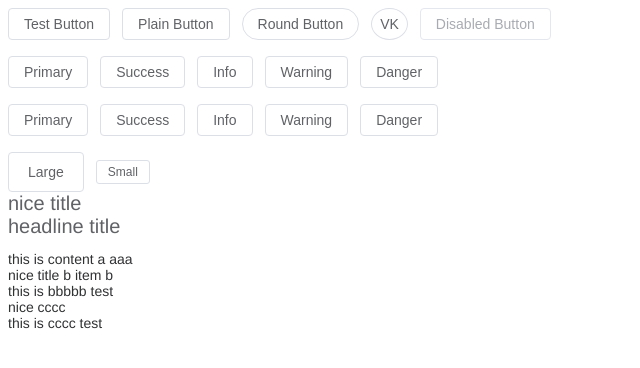
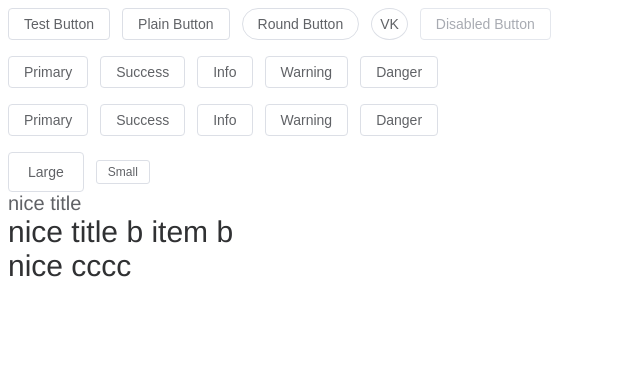
Before and after one commit to xyyojl/demo, a Vue app in the folder v-element/: page / in a window 1280 px wide. Shown: the top 368 px of the page, without its empty margins (0-640 px from the left). Built offline with nearby package versions, Linux system fonts and the light colour scheme; the HTML template or start-up script is replaced by a standard one.

Commit message:
Collapse 组件编码第二部分

```diff
--- a/v-element/src/components/Collapse/Collapse.vue
+++ b/v-element/src/components/Collapse/Collapse.vue
@@ -7,9 +7,28 @@
 </template>
 
 <script setup lang="ts">
+import { ref, provide } from 'vue';
+import type { NameType } from './types';
+import { collapseContextKey } from './types';
+
 defineOptions({
   name: 'VkCollapse'
-})
+});
+const activeNames = ref<NameType[]>([]);
+const handleItemClick = (item: NameType) => {
+  const index = activeNames.value.indexOf(item);
+  if (index > -1) {
+    // 存在，删除数组对应的一项
+    activeNames.value.splice(index, 1);
+  } else {
+    // 不存在，插入对应的 name
+    activeNames.value.push(item);
+  }
+};
+provide(collapseContextKey, {
+  activeNames,
+  handleItemClick
+});
 </script>
 
 <style scoped>
--- a/v-element/src/components/Collapse/CollapseItem.vue
+++ b/v-element/src/components/Collapse/CollapseItem.vue
@@ -5,23 +5,33 @@
       'is-disabled': disabled
     }"
   >
-    <div class="vk-collapse-item__header" :id="`item-header-${name}`">
+    <div class="vk-collapse-item__header" :id="`item-header-${name}`" @click="handleClick">
       <slot name="title">{{ title }}</slot>
     </div>
-    <div class="vk-collapse-item__content" :id="`item-content-${name}`">
+    <div class="vk-collapse-item__content" :id="`item-content-${name}`" v-show="isActive">
       <slot />
     </div>
   </div>
 </template>
 
 <script setup lang="ts">
+import { computed, inject } from 'vue';
+import { collapseContextKey } from './types';
 import type { CollapseItemProps } from './types';
 defineOptions({
   name: 'vkCollapseItem'
 });
-defineProps<CollapseItemProps>();
+const props = defineProps<CollapseItemProps>();
+const collapseContext = inject(collapseContextKey);
+const isActive = computed(() => collapseContext?.activeNames.value.includes(props.name));
+const handleClick = () => {
+  if (props.disabled) return;
+  collapseContext?.handleItemClick(props.name);
+}
 </script>
 
 <style scoped>
-
+.vk-collapse-item__header {
+  font-size: 30px;
+}
 </style>
--- a/v-element/src/components/Collapse/types.ts
+++ b/v-element/src/components/Collapse/types.ts
@@ -1,5 +1,14 @@
+import type { Ref, InjectionKey } from 'vue';
+export type NameType = string | number;
 export interface CollapseItemProps {
-  name: string | number;
+  name: NameType;
   title?: string;
   disabled?: boolean;
-}
+};
+
+export interface CollapseContext {
+  activeNames: Ref<NameType[]>;
+  handleItemClick: (item: NameType) => void;
+};
+
+export const collapseContextKey: InjectionKey<CollapseContext> = Symbol('collapseContextKey');
```
